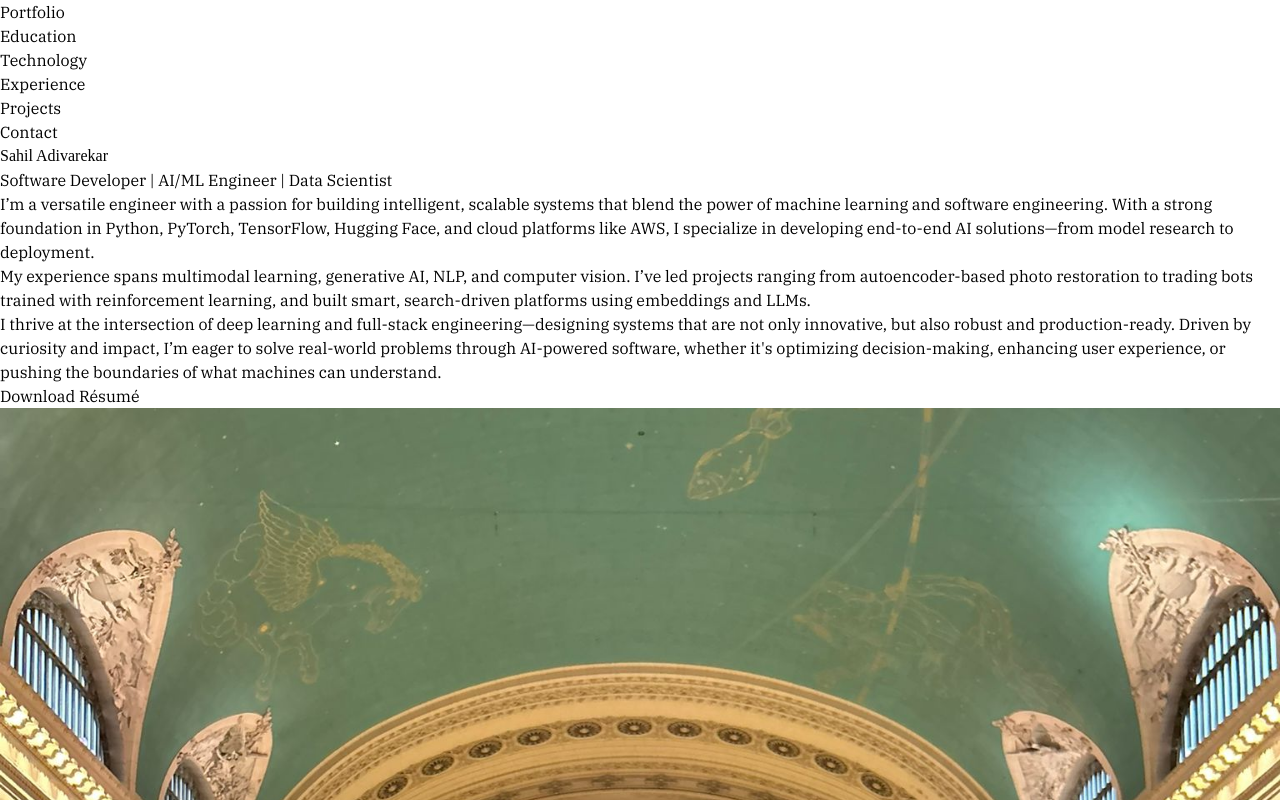
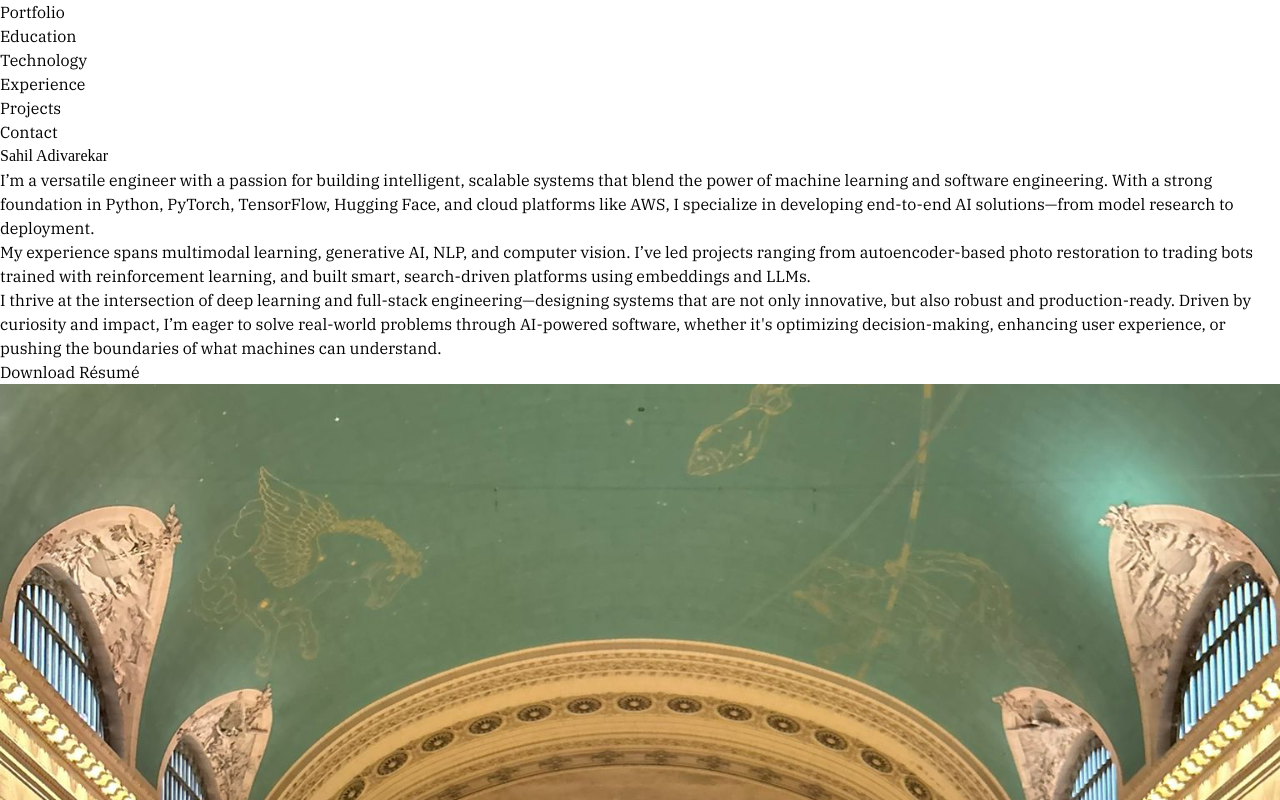
Before and after one commit to Sahiladiv/Portfolio_Sahil, a React (Vite) app: page / in a window 1280 px wide. Shown: the top 800 px of the page. Built offline with nearby package versions, Linux system fonts and the light colour scheme.

Commit message:
Update About.jsx

```diff
--- a/src/components/About.jsx
+++ b/src/components/About.jsx
@@ -17,9 +17,7 @@ const About = () => (
           Sahil Adivarekar
         </h1>
 
-        <h2 className="text-3xl lg:text-4xl font-semibold text-blue-900 mb-6">
-          Software Developer | AI/ML Engineer | Data Scientist
-        </h2>
+
 
         <div className="mt-4 text-base md:text-lg text-gray-700 leading-relaxed space-y-1">
           <p>
```
